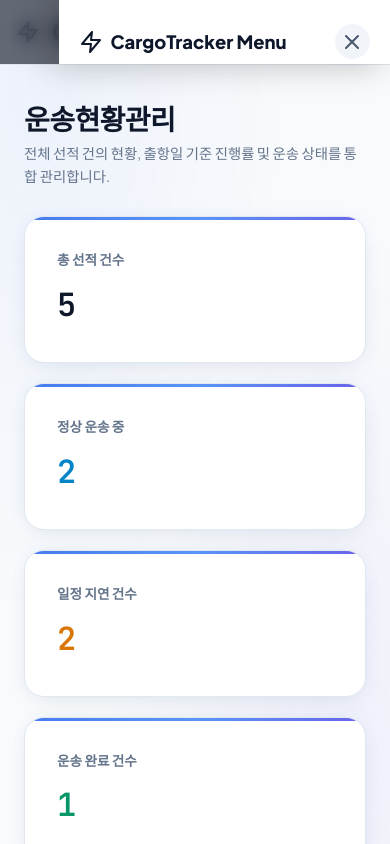
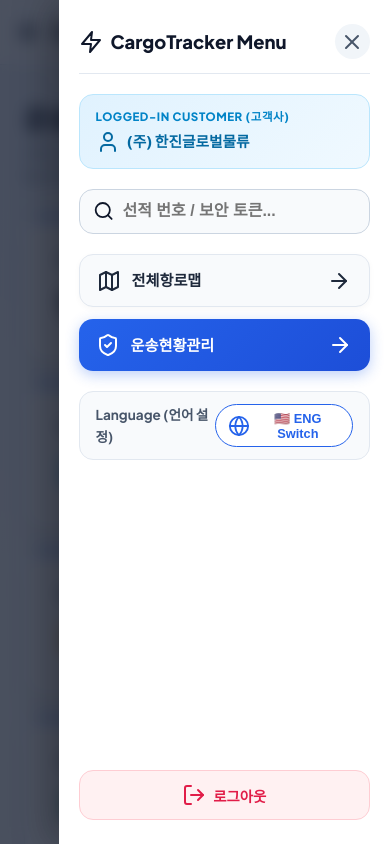
Before and after one commit to smynsm00/CargoTracker, a React (Vite) app: page / in a window 390 px wide. Both pictures are taken after a click on the button "Toggle Mobile Menu". Shown: the top 844 px of the page. Built offline with nearby package versions, Linux system fonts and the light colour scheme; no server answers; the database is empty.

Commit message:
fix: use React Portal for mobile drawer menu to prevent navbar overflow clipping on smartphones

```diff
--- a/src/components/common/Navbar.jsx
+++ b/src/components/common/Navbar.jsx
@@ -1,4 +1,5 @@
 import React, { useState } from 'react';
+import ReactDOM from 'react-dom';
 import { Link, useLocation, useNavigate } from 'react-router-dom';
 import { useShipments } from '../../context/ShipmentContext';
 import { useLanguage } from '../../context/LanguageContext';
@@ -175,7 +176,7 @@ export const Navbar = () => {
 
       </div>
 
-      {/* Mobile Controls: Globe Toggle + Hamburger Button (Visible only on Mobile) */}
+      {/* Mobile Controls: Globe Toggle + Hamburger Button B (Visible only on Mobile) */}
       <div className="mobile-controls-group" style={{ display: 'none', alignItems: 'center', gap: '0.5rem' }}>
         <button
           type="button"
@@ -221,8 +222,8 @@ export const Navbar = () => {
         </button>
       </div>
 
-      {/* Mobile Slide-out Drawer Overlay Menu (Opens when Button B is pressed!) */}
-      {isMobileMenuOpen && (
+      {/* Mobile Slide-out Drawer Overlay Portal (Renders into document.body to escape navbar CSS clipping!) */}
+      {isMobileMenuOpen && ReactDOM.createPortal(
         <div
           className="mobile-drawer-overlay"
           style={{
@@ -231,9 +232,11 @@ export const Navbar = () => {
             left: 0,
             right: 0,
             bottom: 0,
-            background: 'rgba(15, 23, 42, 0.65)',
+            width: '100vw',
+            height: '100vh',
+            background: 'rgba(15, 23, 42, 0.75)',
             backdropFilter: 'blur(8px)',
-            zIndex: 999999, // Highest z-index above map
+            zIndex: 9999999,
             display: 'flex',
             justifyContent: 'flex-end'
           }}
@@ -244,14 +247,17 @@ export const Navbar = () => {
             style={{
               width: '85%',
               maxWidth: '340px',
-              height: '100%',
+              height: '100vh',
+              maxHeight: '100vh',
               background: '#ffffff',
-              boxShadow: '-10px 0 35px rgba(0,0,0,0.25)',
+              boxShadow: '-10px 0 35px rgba(0,0,0,0.3)',
               padding: '1.5rem 1.25rem',
               display: 'flex',
               flexDirection: 'column',
               gap: '1.25rem',
-              overflowY: 'auto'
+              overflowY: 'auto',
+              position: 'relative',
+              zIndex: 10000000
             }}
             onClick={e => e.stopPropagation()}
           >
@@ -404,7 +410,8 @@ export const Navbar = () => {
             )}
 
           </div>
-        </div>
+        </div>,
+        document.body
       )}
 
     </nav>
```
